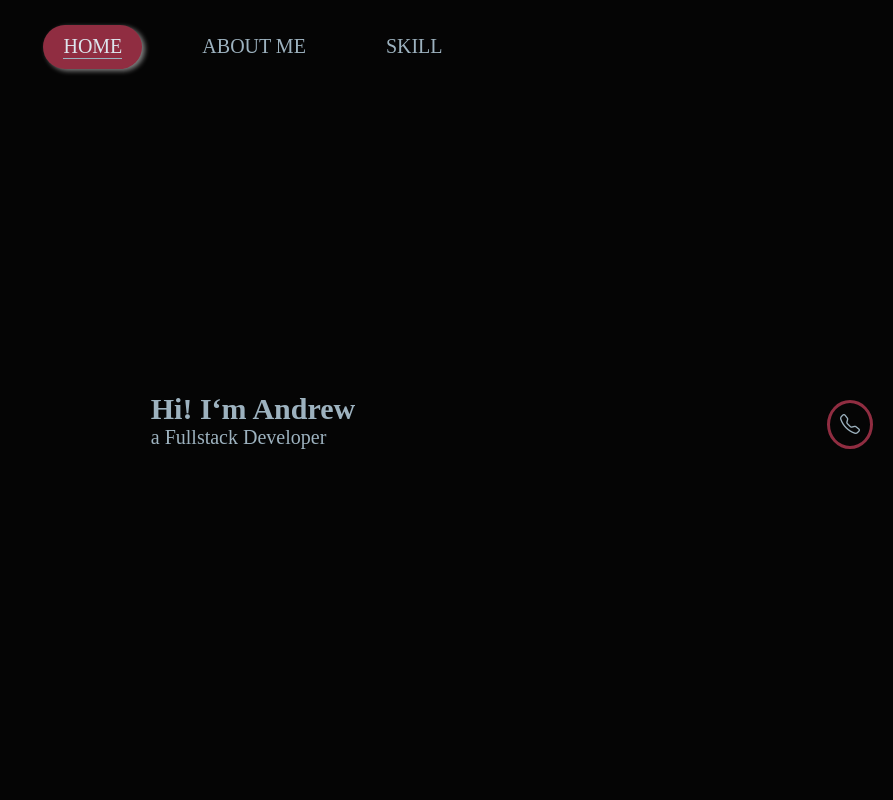
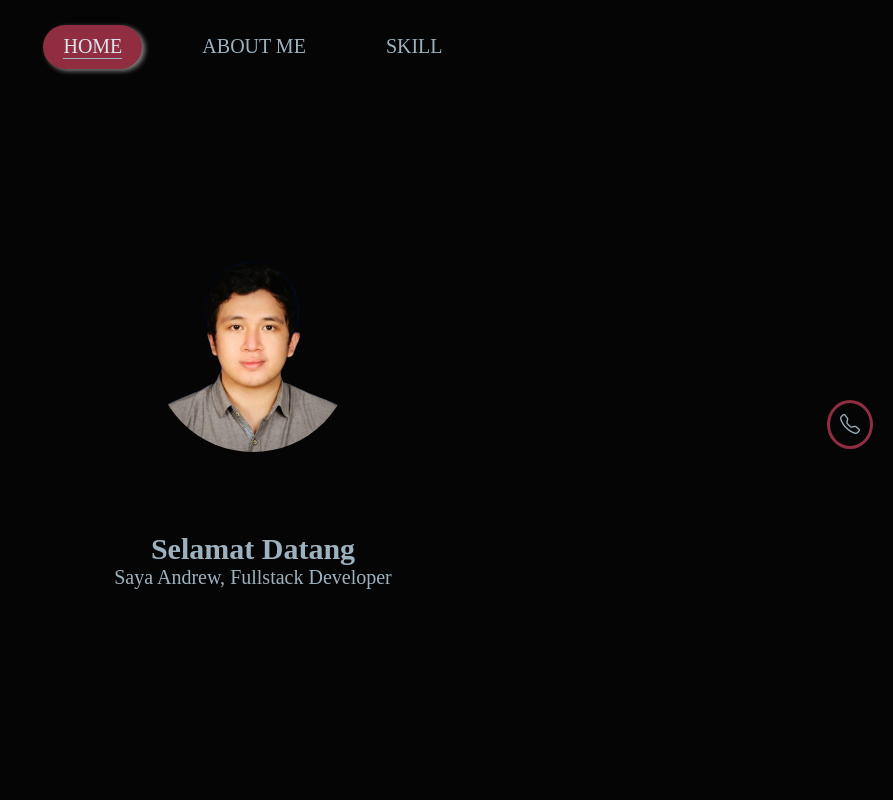
Before and after one commit to andrewfandy/dicoding-portfolio-site, a website: page index.html in a window 1280 px wide. Shown: the top 800 px of the page, without its empty margins (387-1280 px from the left). Drawn offline with nearby package versions, Linux system fonts and the light colour scheme.

Commit message:
Changing some lines

```diff
--- a/assets/style/styles.css
+++ b/assets/style/styles.css
@@ -122,7 +122,26 @@ section {
     flex-direction: column;
 }
 
-/* ABOUT ME */
+
+/* HOME SECTION */
+.profile-card {
+    display: flex;
+    justify-content: center;
+    align-items: center;
+    flex-direction: column;
+}
+
+#profile-photo {
+    border-radius: 50%;
+    background-image: url("../images/andrew-removed-bg.png");
+    background-position: center;
+    background-repeat: no-repeat;
+    background-size: cover;
+    width: 10rem;
+    height: 10rem;
+    margin-bottom: 4rem;
+}
+/* ABOUT ME SECTION */
 .container.about-me {
     width:50%;
 }
@@ -232,6 +251,7 @@ section {
     .navbar.mobile{
         display: none;
         width: 100vw;
+        min-height: 100vh;
     }
 
     header {
@@ -280,6 +300,8 @@ section {
         display: flex;
         justify-content: center;
         align-items: center;
+        flex-direction: column;
+        height: 90vh;
     }
 
     #mobile-contact-list{
@@ -297,6 +319,10 @@ section {
         color: var(--text-color);
     }
 
+    #mobile-contact h3{
+        margin-bottom: 1.5rem;
+    }
+
     /* ABOUT ME MOBILE */
     #about-me {
         margin-top: 2rem;
--- a/index.html
+++ b/index.html
@@ -20,15 +20,19 @@
           <li class="nav-item"><a href="#skill">SKILL</a></li>
         </ul>
       </nav>
+
       <i class="bi bi-list" id="hamburger-btn"></i>
       <i class="bi bi-x-lg" id="cross-btn"></i>
+
       <nav class="navbar mobile">
         <ul class="nav-list">
           <li class="nav-item"><a href="#">HOME</a></li>
           <li class="nav-item"><a href="#about-me">ABOUT ME</a></li>
           <li class="nav-item"><a href="#skill">SKILL</a></li>
         </ul>
+
         <footer id="mobile-contact">
+          <h3>Connect with me :</h3>
           <ul id="mobile-contact-list">
             <li id="mobile-contact-item">
               <a href="https://github.com/andrewfandy" target="_blank"
@@ -49,18 +53,14 @@
         </footer>
       </nav>
     </header>
+
     <main>
       <section id="home">
         <div class="container home">
           <div class="profile-card">
             <div id="profile-photo"></div>
-            <h1>Hi&#33; I&lsquo;m Andrew</h1>
-            <p>
-              a
-              <span style="text-decoration: underline wavy inherit"
-                >Fullstack </span
-              >Developer
-            </p>
+            <h1>Selamat Datang</h1>
+            <p>Saya Andrew, <span>Fullstack</span> Developer</p>
           </div>
         </div>
       </section>
@@ -127,6 +127,7 @@
         </div>
       </section>
     </main>
+
     <aside class="contact-me">
       <div class="box">
         <i class="bi bi-telephone" id="phone-logo"></i>
@@ -152,6 +153,7 @@
         </ul>
       </nav>
     </aside>
+
     <footer class="page-footer">
       <div class="footer-container">
         <p class="footer-description">
```
Also changed, not shown: assets/images/andrew-instagram.jpg (added), assets/images/andrew-removed-bg.png (added).
